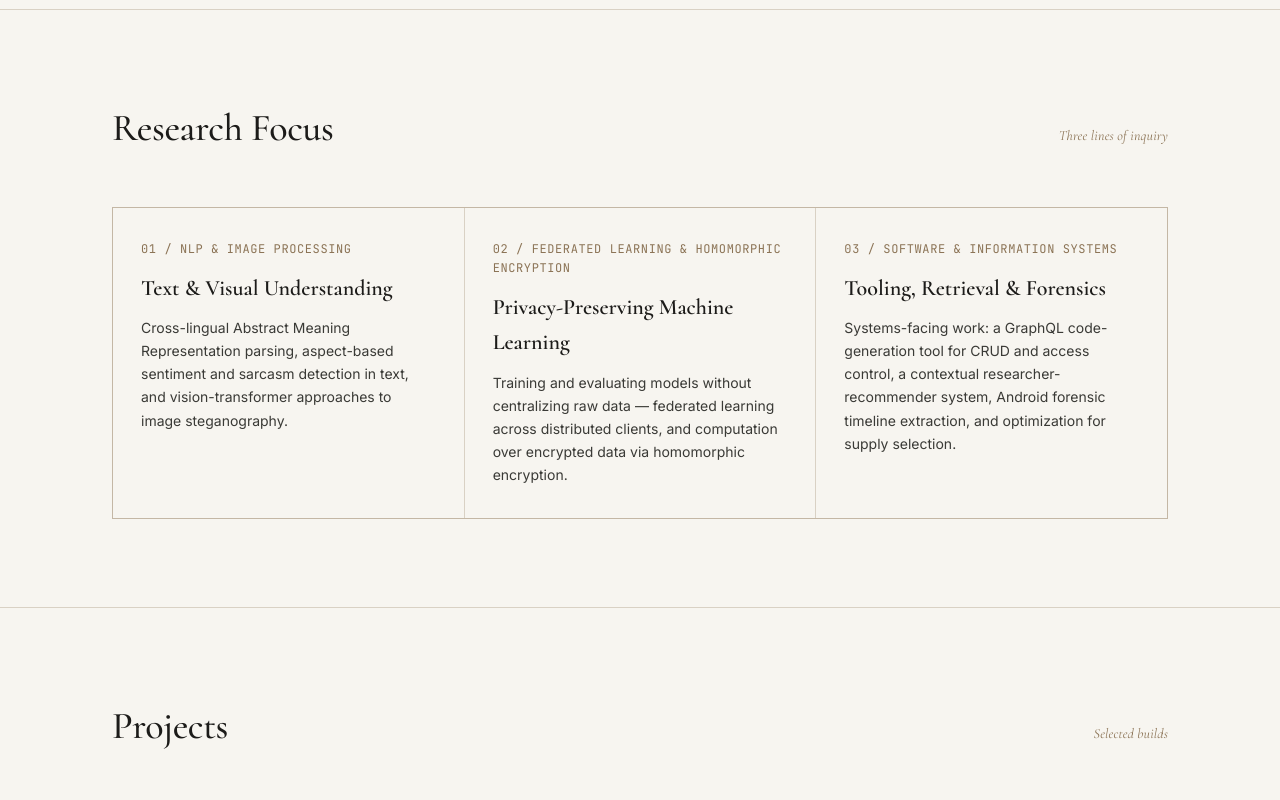
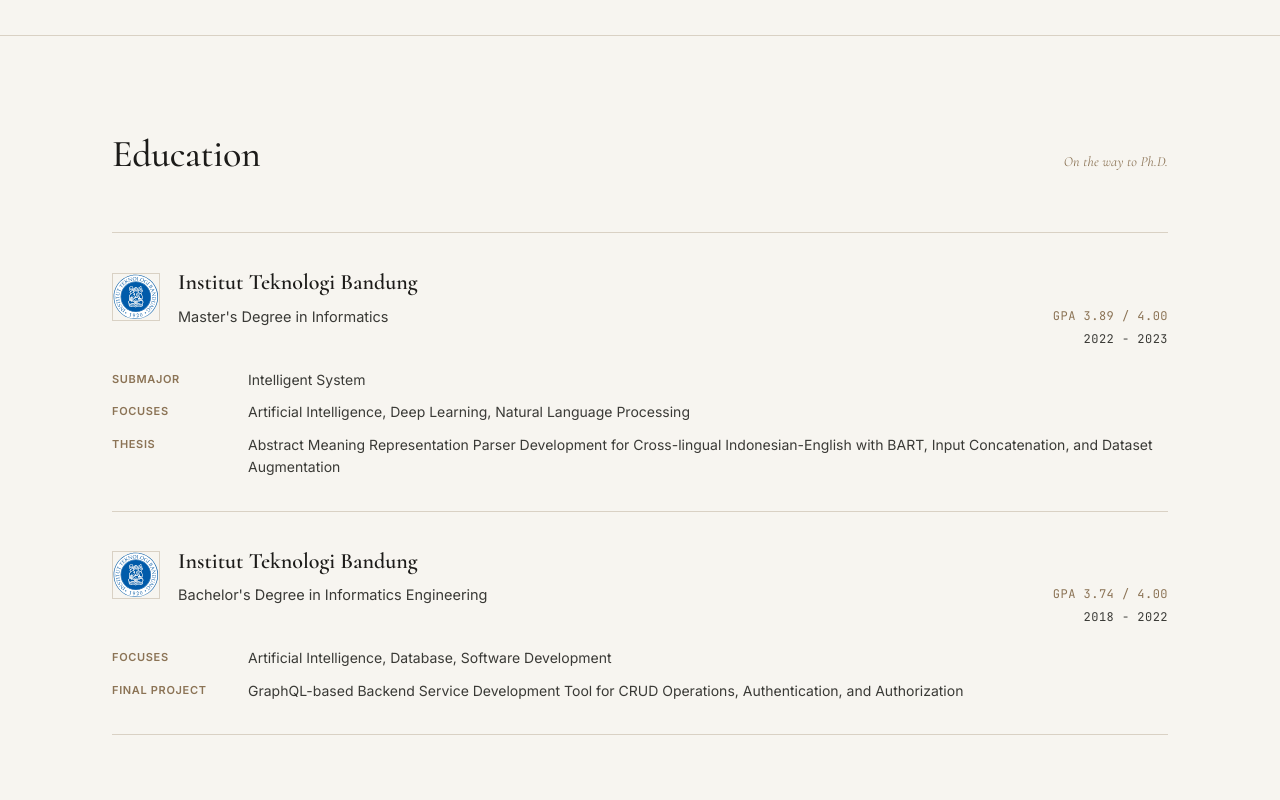
Before and after one commit to nafkhanzam/website-v2, a SvelteKit app: page / in a window 1280 px wide. Shown: the part 1400-2200 px from the top of the page. Built offline with nearby package versions, Linux system fonts and the light colour scheme.

Commit message:
add more contents

```diff
--- a/src/routes/+page.svelte
+++ b/src/routes/+page.svelte
@@ -156,6 +156,45 @@
     </div>
   </section>
 
+  <!-- EDUCATION -->
+  <section id="education">
+    <div class="wrap">
+      <div class="section-head">
+        <h2 class="section-title">Education</h2>
+        <span class="marginalia">{CONTENT.education.marginalia}</span>
+      </div>
+      <div class="edu-list reveal" use:reveal>
+        {#each CONTENT.education.items as edu (edu.degree)}
+          <div class="edu-item">
+            <div class="edu-top">
+              <div class="edu-heading">
+                <div class="edu-logo">
+                  <img src={edu.logo} alt={edu.institution} loading="lazy" />
+                </div>
+                <div>
+                  <h3>{edu.institution}</h3>
+                  <div class="edu-degree">{edu.degree}</div>
+                </div>
+              </div>
+              <div class="edu-meta">
+                <span class="edu-gpa">GPA {edu.gpa.score} / {edu.gpa.scale}</span>
+                <span class="edu-period">{edu.period}</span>
+              </div>
+            </div>
+            <dl class="edu-details">
+              {#each edu.details as detail (detail.label)}
+                <div class="edu-detail-row">
+                  <dt>{detail.label}</dt>
+                  <dd>{detail.value}</dd>
+                </div>
+              {/each}
+            </dl>
+          </div>
+        {/each}
+      </div>
+    </div>
+  </section>
+
   <!-- RESEARCH -->
   <section id="research">
     <div class="wrap">
@@ -227,6 +266,16 @@
             <div class="pub-tag">{pub.tag}</div>
           </div>
         {/each}
+      </div>
+      <div class="pub-view-all reveal" use:reveal>
+        <a
+          href={CONTENT.publications.viewAllHref}
+          class="btn btn-ghost"
+          target="_blank"
+          rel="noopener noreferrer"
+        >
+          View All on Google Scholar <span class="arrow">&rarr;</span>
+        </a>
       </div>
     </div>
   </section>
@@ -698,6 +747,114 @@
     display: block;
   }
 
+  /* ---------- education ---------- */
+  .edu-list {
+    display: flex;
+    flex-direction: column;
+  }
+
+  .edu-item {
+    padding: 32px 0;
+    border-bottom: 1px solid var(--bronze-line);
+  }
+  .edu-item:first-child {
+    border-top: 1px solid var(--bronze-line);
+  }
+
+  .edu-top {
+    display: flex;
+    justify-content: space-between;
+    align-items: baseline;
+    gap: 24px;
+    flex-wrap: wrap;
+    margin-bottom: 20px;
+  }
+
+  .edu-heading {
+    display: flex;
+    align-items: center;
+    gap: 18px;
+  }
+
+  .edu-logo {
+    width: 48px;
+    height: 48px;
+    flex-shrink: 0;
+    display: flex;
+    align-items: center;
+    justify-content: center;
+    background: var(--bone);
+    border: 1px solid var(--bronze-line);
+  }
+
+  .edu-logo img {
+    width: 100%;
+    height: 100%;
+    object-fit: contain;
+  }
+
+  .edu-top h3 {
+    font-family: var(--serif);
+    font-size: 22px;
+    font-weight: 600;
+  }
+
+  .edu-degree {
+    margin-top: 4px;
+    font-size: 14.5px;
+    color: var(--charcoal);
+  }
+
+  .edu-meta {
+    display: flex;
+    flex-direction: column;
+    align-items: flex-end;
+    gap: 4px;
+  }
+
+  .edu-gpa,
+  .edu-period {
+    font-family: var(--mono);
+    font-size: 12px;
+    letter-spacing: 0.04em;
+    white-space: nowrap;
+  }
+
+  .edu-gpa {
+    color: var(--bronze);
+  }
+
+  .edu-period {
+    color: var(--charcoal);
+  }
+
+  .edu-details {
+    display: flex;
+    flex-direction: column;
+    gap: 10px;
+  }
+
+  .edu-detail-row {
+    display: grid;
+    grid-template-columns: 120px 1fr;
+    gap: 16px;
+  }
+
+  .edu-detail-row dt {
+    font-size: 11px;
+    font-weight: 600;
+    letter-spacing: 0.06em;
+    text-transform: uppercase;
+    color: var(--bronze);
+    padding-top: 2px;
+  }
+
+  .edu-detail-row dd {
+    font-size: 14px;
+    color: var(--charcoal);
+    line-height: 1.6;
+  }
+
   /* ---------- research ---------- */
   .research-grid {
     display: grid;
@@ -741,7 +898,7 @@
   /* ---------- projects ---------- */
   .projects-grid {
     display: grid;
-    grid-template-columns: repeat(3, 1fr);
+    grid-template-columns: repeat(2, 1fr);
     gap: 1px;
     background: var(--bronze-line);
     border: 1px solid var(--bronze-line);
@@ -904,6 +1061,10 @@
 
   .modal-body .btn {
     margin-top: 8px;
+  }
+
+  .pub-view-all {
+    margin-top: 32px;
   }
 
   /* ---------- publications ---------- */
@@ -1134,6 +1295,13 @@
       grid-template-columns: 1fr;
       gap: 36px;
     }
+    .edu-meta {
+      align-items: flex-start;
+    }
+    .edu-detail-row {
+      grid-template-columns: 1fr;
+      gap: 4px;
+    }
     .research-grid {
       grid-template-columns: 1fr;
     }
--- a/src/routes/_/contents.ts
+++ b/src/routes/_/contents.ts
@@ -10,6 +10,7 @@
     markSuffix: "— NZ",
     links: [
       {label: "About", href: "#about"},
+      {label: "Education", href: "#education"},
       {label: "Research", href: "#research"},
       {label: "Projects", href: "#projects"},
       {label: "Publications", href: "#publications"},
@@ -22,9 +23,9 @@
   hero: {
     eyebrow: "Assistant Professor · Informatics",
     name: "Moch. Nafkhan Alzamzami",
-    role: "I work at the intersection of natural language processing, privacy-preserving machine learning, and the software systems that put them to use — cross-lingual parsing, federated learning, and the tooling that carries research into production.",
-    quoteLatin: '"Non multa, sed multum."',
-    quoteEnglish: "Not many things, but much of one thing.",
+    role: "I work at the intersection of natural language processing, privacy-preserving machine learning, and the software systems that put them to use — cross-lingual parsing, federated learning, homomorphic inference, and the tooling that carries research into production.",
+    quoteLatin: '"Non unum, sed multa."',
+    quoteEnglish: "Not one thing, but many.",
     primaryCta: {label: "View Publications", href: "#publications"},
     secondaryCta: {label: "Download CV", href: "https://storage.nafkhanzam.com/cv.pdf"},
     portraitInitials: "NZ",
@@ -33,15 +34,57 @@
   about: {
     marginalia: "On steady work",
     paragraphs: [
-      "I am an Assistant Professor in the Department of Informatics at Institut Teknologi Sepuluh Nopember. My work sits at the intersection of natural language processing, applied machine learning, and the software systems that put them to use.",
-      "I hold a bachelor's (S.T.) and master's (M.T.) from Institut Teknologi Bandung and joined the faculty straight from my master's. I've always been drawn to the unglamorous middle of engineering: not the launch, but the years of maintenance and judgment that follow it.",
-      "Alongside research, I teach introductory and advanced undergraduate courses, and I try to bring the same principle to both: build things that are honest about their limits.",
+      "I am an Assistant Professor in the Department of Informatics at Institut Teknologi Sepuluh Nopember. My work sits at the intersection of natural language processing, privacy-preserving machine learning, and the software systems that put them to use.",
+      "I hold a bachelor's (S.T.) and master's (M.T.) from Institut Teknologi Bandung and joined the faculty straight from my master's. What draws me to engineering is the problem-solving itself: breaking a hard, ambiguous problem down until it has an honest solution.",
+      "Alongside research, I teach introductory and undergraduate courses and still compete in competitive programming — the same discipline of solving hard problems under constraints, just for its own sake.",
     ],
     stats: [
       {num: "7+", label: "Publications"},
-      {num: "3+", label: "Active Grants"},
-      {num: "0", label: "Graduate Students"},
+      {num: "7+", label: "Projects"},
       {num: "10+", label: "Courses Taught"},
+    ],
+  },
+
+  education: {
+    marginalia: "On the way to Ph.D.",
+    items: [
+      {
+        logo: "/education/itb.svg",
+        institution: "Institut Teknologi Bandung",
+        degree: "Master's Degree in Informatics",
+        gpa: {score: "3.89", scale: "4.00"},
+        period: "2022 - 2023",
+        details: [
+          {label: "Submajor", value: "Intelligent System"},
+          {
+            label: "Focuses",
+            value: "Artificial Intelligence, Deep Learning, Natural Language Processing",
+          },
+          {
+            label: "Thesis",
+            value:
+              "Abstract Meaning Representation Parser Development for Cross-lingual Indonesian-English with BART, Input Concatenation, and Dataset Augmentation",
+          },
+        ],
+      },
+      {
+        logo: "/education/itb.svg",
+        institution: "Institut Teknologi Bandung",
+        degree: "Bachelor's Degree in Informatics Engineering",
+        gpa: {score: "3.74", scale: "4.00"},
+        period: "2018 - 2022",
+        details: [
+          {
+            label: "Focuses",
+            value: "Artificial Intelligence, Database, Software Development",
+          },
+          {
+            label: "Final Project",
+            value:
+              "GraphQL-based Backend Service Development Tool for CRUD Operations, Authentication, and Authorization",
+          },
+        ],
+      },
     ],
   },
 
@@ -54,7 +97,7 @@
         body: "Cross-lingual Abstract Meaning Representation parsing, aspect-based sentiment and sarcasm detection in text, and vision-transformer approaches to image steganography.",
       },
       {
-        index: "02 / FEDERATED LEARNING & HOMOMORPHIC ENCRYPTION",
+        index: "02 / PRIVACY-PRESERVING ML",
         title: "Privacy-Preserving Machine Learning",
         body: "Training and evaluating models without centralizing raw data — federated learning across distributed clients, and computation over encrypted data via homomorphic encryption.",
       },
@@ -124,6 +167,7 @@
 
   publications: {
     marginalia: "Ordered by year",
+    viewAllHref: "https://scholar.google.com/citations?user=G4Fe6dYAAAAJ&hl=en",
     items: [
       {
         year: "2025",
@@ -154,29 +198,39 @@
   },
 
   notes: {
-    marginalia: "Private reflections, made public",
+    marginalia: "Borrowed wisdom",
     intro:
-      "Marcus Aurelius wrote the Meditations to no one but himself — a discipline of thinking clearly before acting. These are shorter versions of the same habit, kept in the course of research and teaching.",
+      "The Stoics wrote to steady their own thinking before acting, not to be quoted centuries later. These are the lines I return to most, in research and in teaching alike.",
     items: [
       {
         mark: "I",
-        text: "A system that cannot say how it fails has not really been designed — it has only been assembled.",
-        gloss: "On reviewing a student's thesis draft that had no failure-mode section.",
+        text: "Happiness is possible even in a palace.",
+        gloss: "Marcus Aurelius, Meditations",
       },
       {
         mark: "II",
-        text: "The paper you are proudest of is rarely the one that was easiest to write.",
-        gloss: "After a third revision of the OSDI submission.",
+        text: "It's not what happens to you, but how you react to it that matters.",
+        gloss: "Epictetus, Enchiridion",
       },
       {
         mark: "III",
-        text: "Teach the failure before the success. Students remember what breaks longer than what works.",
-        gloss: "Lecture note, Systems Design, Week 4.",
+        text: "The impediment to action advances action. What stands in the way becomes the way.",
+        gloss: "Marcus Aurelius, Meditations",
       },
       {
         mark: "IV",
-        text: "Peer review is not an obstacle to the work. It is, inconveniently, part of the work.",
-        gloss: "On receiving reviewer #2.",
+        text: "We suffer more often in imagination than in reality.",
+        gloss: "Seneca, Letters from a Stoic",
+      },
+      {
+        mark: "V",
+        text: "Waste no more time arguing what a good man should be. Be one.",
+        gloss: "Marcus Aurelius, Meditations",
+      },
+      {
+        mark: "VI",
+        text: "The best revenge is not to be like your enemy.",
+        gloss: "Marcus Aurelius, Meditations",
       },
     ],
   },
@@ -255,8 +309,8 @@
 
   contact: {
     quoteLatin:
-      '"You have power over your mind — not outside events. Realize this, and you will find strength."',
-    quoteAttribution: "Marcus Aurelius, Meditations",
+      "\"Stop complaining, because there are only two kinds of things: those you can control and those you can't. If you can't control it, complaining about it is just a waste of time — what is there to discuss about something you can't control? If you can control it — like your intentions, your attitude, and your actions — who else are you expecting to help you but yourself? Stop complaining about that too.\"",
+    quoteAttribution: "Prof. Michael Sugrue, Marcus Aurelius' Meditations: The Stoic Ideal",
     links: [
       {label: "Email", href: "mailto:nafkhan@its.ac.id"},
       {label: "Scopus", href: "https://www.scopus.com/authid/detail.uri?authorId=58044883300"},
@@ -272,6 +326,6 @@
 
   footer: {
     copyright: `© ${new Date().getFullYear()} Moch. Nafkhan Alzamzami. Department of Informatics, Institut Teknologi Sepuluh Nopember.`,
-    tagline: "Built with discipline.",
+    tagline: "NZ",
   },
 };
```
Also changed, not shown: static/education/itb.svg (added).
